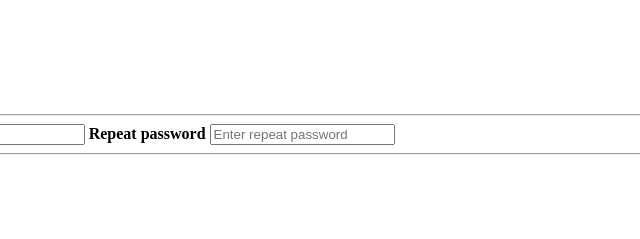
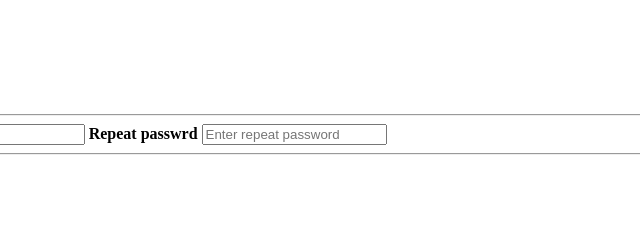
Before and after one commit to Blitz0-o/baohehe, a plain HTML site: page index.html in a window 1280 px wide. Shown: the top 239 px of the page, 412-1052 px from the left. Drawn offline with Linux system fonts and the light colour scheme.

Commit message:
homework

```diff
--- a/index.html
+++ b/index.html
@@ -15,7 +15,7 @@
     <input type="email" placeholder="Enter email">
     <label for="Password"><b>Password</b> </label>
     <input type="password" placeholder="Enter password">
-    <label for="Repeat Password"><b>Repeat password</b> </label>
+    <label for="Repeat Password"><b>Repeat passwrd</b> </label>
     <input type="Repeat password" placeholder="Enter repeat password">
     <hr>
 
```
